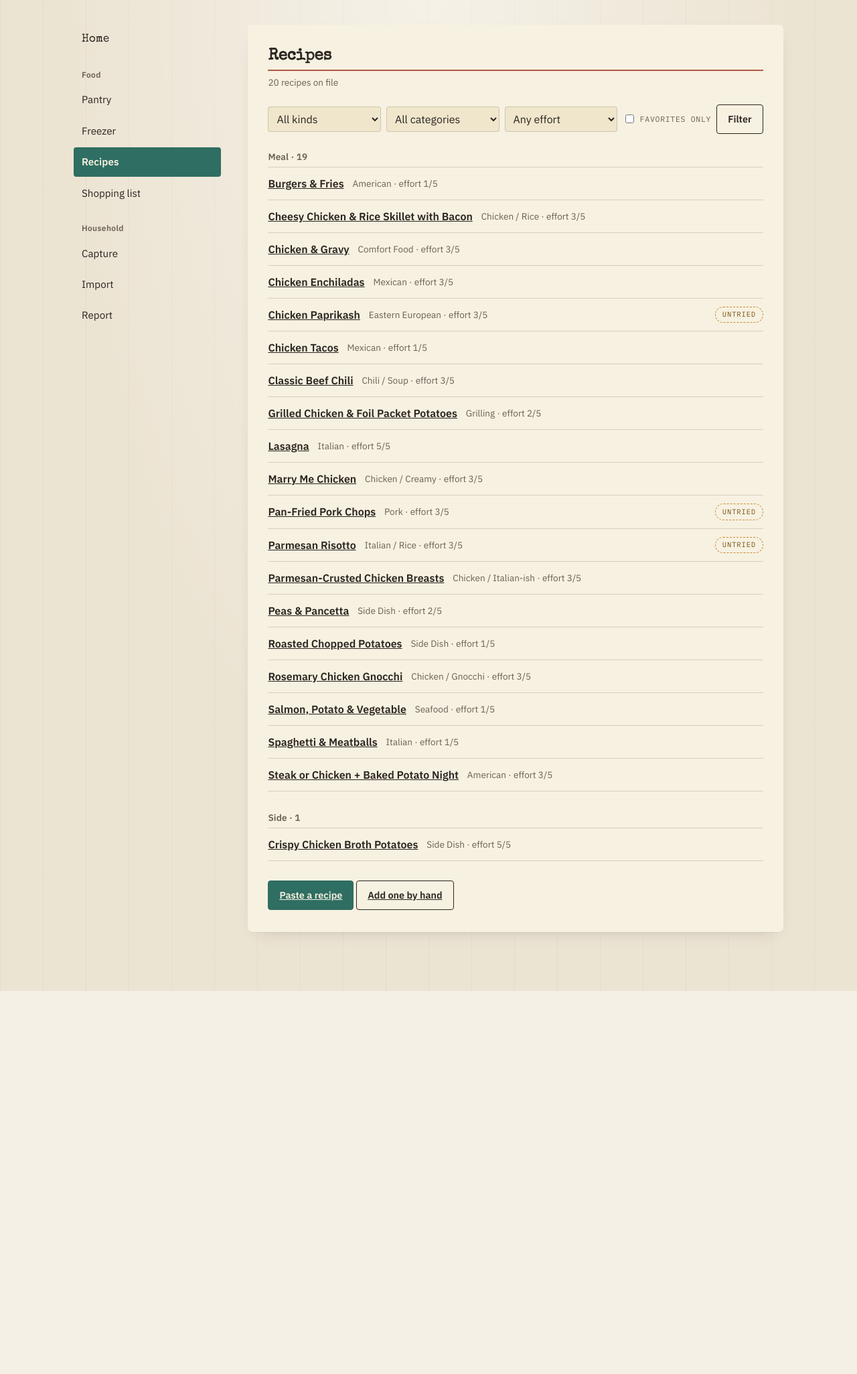
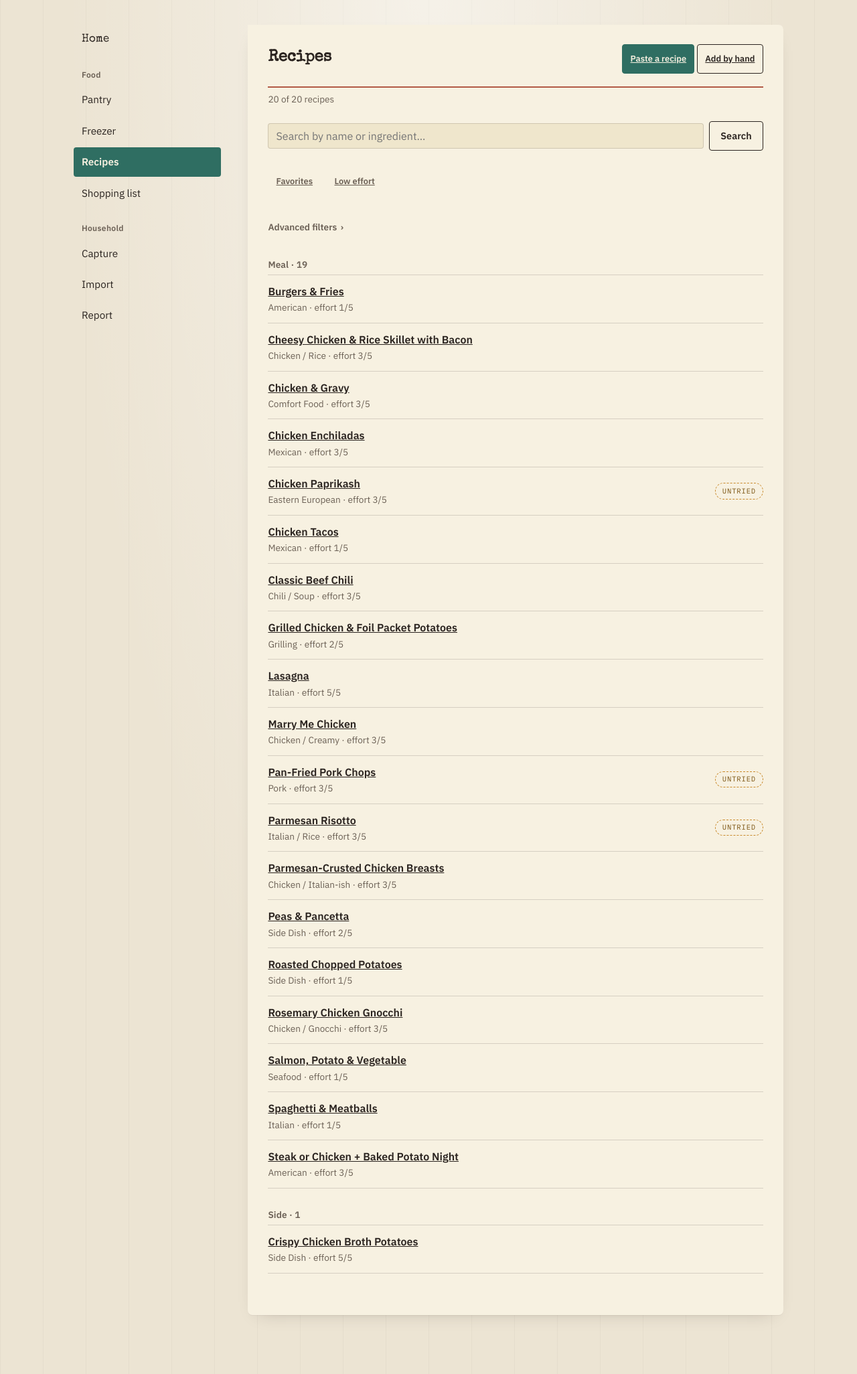
Before and after one commit to sh7289/homehq, a Flask app: page /recipes in a window 1280 px wide. Shown: the part 68-2120 px from the top of the page at 67% size. Before the commit the page ends 1548 px from the top, so only its background shows below. Run offline with Flask 3, Linux system fonts and the light colour scheme; the visitor is signed in with stand-in values (Sample User, id 1); some libraries are stand-ins or nearby versions.

Commit message:
Turn Recipes into a decision screen: search, quick filters, no-results states
Adds name/ingredient search (RecipeStore.filter(q=...), AND-combined with
existing kind/category/max_effort/favorites filters), Favorites and Low
effort as one-click quick filters with the old category/kind/effort
controls moved under a native <details> "Advanced filters" disclosure, a
"N of M recipes" match count with a human-readable active-filters summary
and Clear filters control, and a no-results state that's visually distinct
from an empty library. Add recipe (Paste/Manual) moves to the top of the
page. Recipe rows now stack name over metadata in .row__info so long names
don't collide with the meta line, and unknown effort is labelled "effort
not recorded" rather than silently passing an effort filter unexplained.

No new CSS -- reuses Task 1's .top-actions/.filter-bar/.disclosure/.row__info
conventions throughout.

Co-Authored-By: Claude Sonnet 5 <noreply@anthropic.com>
Claude-Session: https://claude.ai/code/session_013hnwKjJ7tnezEsZxmAKrVB

```diff
--- a/app.py
+++ b/app.py
@@ -716,15 +716,37 @@ def create_app():
         max_effort = request.args.get("max_effort")
         category = request.args.get("category") or None
         favorites_only = request.args.get("favorites") == "on"
+        query = request.args.get("q", "").strip()
+        parsed_max_effort = int(max_effort) if max_effort else None
         matches = app.recipes.filter(
             kind=kind,
             category=category,
-            max_effort=int(max_effort) if max_effort else None,
+            max_effort=parsed_max_effort,
             favorites_only=favorites_only,
+            q=query or None,
         )
         groups = {}
         for recipe in matches:
             groups.setdefault(recipe.kind, []).append(recipe)
+
+        # Human-readable summary of what's currently narrowing the list, so
+        # the page can show it next to the match count and offer a single
+        # "Clear filters" control -- rather than the user having to infer
+        # what's active from which form controls happen to be filled in.
+        active_filters = []
+        if query:
+            active_filters.append(f'search "{query}"')
+        if favorites_only:
+            active_filters.append("Favorites only")
+        if parsed_max_effort is not None:
+            active_filters.append(
+                "effort 1 only" if parsed_max_effort == 1 else f"effort {parsed_max_effort} or less"
+            )
+        if kind:
+            active_filters.append(kind.replace("_", " ").replace("-", " ").title())
+        if category:
+            active_filters.append(category)
+
         return render_template(
             "recipes.html",
             groups=[{"kind": k, "recipes": groups[k]} for k in sorted(groups)],
@@ -734,7 +756,10 @@ def create_app():
             selected_category=category,
             selected_effort=max_effort,
             favorites_only=favorites_only,
+            query=query,
+            active_filters=active_filters,
             total=len(app.recipes.all()),
+            matched=len(matches),
             active="recipes",
         )
 
--- a/recipe_store.py
+++ b/recipe_store.py
@@ -46,7 +46,13 @@ class RecipeStore:
         )
 
     def filter(
-        self, kind=None, cuisine=None, category=None, max_effort=None, favorites_only=False
+        self,
+        kind=None,
+        cuisine=None,
+        category=None,
+        max_effort=None,
+        favorites_only=False,
+        q=None,
     ):
         results = self.all()
         if kind:
@@ -61,7 +67,20 @@ class RecipeStore:
             results = [r for r in results if r.effort is None or r.effort <= max_effort]
         if favorites_only:
             results = [r for r in results if r.is_favorite]
+        if q:
+            needle = q.strip().lower()
+            if needle:
+                results = [r for r in results if self._matches(r, needle)]
         return results
+
+    @staticmethod
+    def _matches(recipe, needle):
+        """Case-insensitive substring match against the name or any
+        ingredient's name -- the two things a person searching for
+        "what can I make with chicken" would type."""
+        if needle in recipe.name.lower():
+            return True
+        return any(needle in (ing.get("name") or "").lower() for ing in recipe.ingredients)
 
     def group_by_kind(self):
         """[{kind, recipes}] in alphabetical kind order, non-empty only."""
--- a/templates/recipes.html
+++ b/templates/recipes.html
@@ -2,11 +2,46 @@
 {% block title %}Recipes – Home HQ{% endblock %}
 {% block content %}
   <div class="card">
+    <div class="top-actions">
       <h1 class="card__title">Recipes</h1>
+      <span>
+        <a class="btn btn--primary btn--sm" href="{{ url_for('recipe_paste') }}">Paste a recipe</a>
+        <a class="btn btn--sm" href="{{ url_for('recipe_new') }}">Add by hand</a>
+      </span>
+    </div>
     <hr class="card__rule">
-    <p class="card__meta">{{ total }} recipe{{ '' if total == 1 else 's' }} on file</p>
+    <p class="card__meta">
+      {{ matched }} of {{ total }} recipe{{ '' if total == 1 else 's' }}
+      {%- if active_filters %}
+        &middot; filtered by {{ active_filters|join(', ') }}
+        <a class="btn btn--sm btn--ghost" href="{{ url_for('recipes') }}">Clear filters</a>
+      {%- endif %}
+    </p>
 
     <form class="search-bar" method="get" action="{{ url_for('recipes') }}">
+      <label class="visually-hidden" for="q">Search recipes</label>
+      <input id="q" type="search" name="q" value="{{ query }}" placeholder="Search by name or ingredient&hellip;">
+      {% if selected_kind %}<input type="hidden" name="kind" value="{{ selected_kind }}">{% endif %}
+      {% if selected_category %}<input type="hidden" name="category" value="{{ selected_category }}">{% endif %}
+      {% if selected_effort %}<input type="hidden" name="max_effort" value="{{ selected_effort }}">{% endif %}
+      {% if favorites_only %}<input type="hidden" name="favorites" value="on">{% endif %}
+      <button class="btn" type="submit">Search</button>
+    </form>
+
+    <div class="filter-bar" role="group" aria-label="Quick filters">
+      <a class="btn btn--sm {{ 'btn--primary' if favorites_only else 'btn--ghost' }}"
+         {% if favorites_only %}aria-current="true"{% endif %}
+         href="{{ url_for('recipes', q=(query or none), kind=selected_kind, category=selected_category, max_effort=selected_effort, favorites=(none if favorites_only else 'on')) }}">Favorites</a>
+      <a class="btn btn--sm {{ 'btn--primary' if selected_effort == '2' else 'btn--ghost' }}"
+         {% if selected_effort == '2' %}aria-current="true"{% endif %}
+         href="{{ url_for('recipes', q=(query or none), kind=selected_kind, category=selected_category, favorites=('on' if favorites_only else none), max_effort=(none if selected_effort == '2' else '2')) }}">Low effort</a>
+    </div>
+
+    <details class="disclosure">
+      <summary class="disclosure__summary">Advanced filters</summary>
+      <form class="search-bar" method="get" action="{{ url_for('recipes') }}">
+        {% if query %}<input type="hidden" name="q" value="{{ query }}">{% endif %}
+        {% if favorites_only %}<input type="hidden" name="favorites" value="on">{% endif %}
         <select name="kind" aria-label="Kind">
           <option value="">All kinds</option>
           {% for kind in kinds %}
@@ -27,27 +62,29 @@
             </option>
           {% endfor %}
         </select>
-      <label class="check">
-        <input type="checkbox" name="favorites" value="on" {{ 'checked' if favorites_only else '' }}>
-        Favorites only
-      </label>
-      <button class="btn" type="submit">Filter</button>
+        <button class="btn" type="submit">Apply filters</button>
       </form>
+    </details>
 
     {% for group in groups %}
       <span class="eyebrow">{{ group.kind|titlecase }} &middot; {{ group.recipes|length }}</span>
       <ul class="rows">
         {% for recipe in group.recipes %}
           <li class="row">
+            <div class="row__info">
               <span class="row__name"><a href="{{ url_for('recipe_detail', slug=recipe.slug) }}">{{ recipe.name }}</a></span>
               {# Build the meta as a list so a missing field never leaves an
-               orphan separator behind. #}
+                 orphan separator behind. Order: category, effort, total
+                 time, servings -- title and category are the two things
+                 that decide "is this worth opening", the rest is detail. #}
               {%- set bits = [] -%}
               {%- if recipe.frontmatter.category %}{{- bits.append(recipe.frontmatter.category) or '' -}}{% endif -%}
-            {%- if recipe.cuisine %}{{- bits.append(recipe.cuisine|titlecase) or '' -}}{% endif -%}
-            {%- if recipe.effort %}{{- bits.append('effort ' ~ recipe.effort ~ '/5') or '' -}}{% endif -%}
+              {%- if recipe.effort %}{{- bits.append('effort ' ~ recipe.effort ~ '/5') or '' -}}
+              {%- elif selected_effort %}{{- bits.append('effort not recorded') or '' -}}{% endif -%}
+              {%- if recipe.frontmatter.total_minutes %}{{- bits.append(recipe.frontmatter.total_minutes ~ ' min') or '' -}}{% endif -%}
               {%- if recipe.frontmatter.serves %}{{- bits.append('serves ' ~ recipe.frontmatter.serves) or '' -}}{% endif -%}
               <span class="row__meta">{{ bits|join(' · ') }}</span>
+            </div>
             {# Most recipes here are vouched for, so badging those says
                nothing. The few nobody has tried are the useful signal. #}
             {% if not recipe.is_favorite %}<span class="tag-untried">Untried</span>{% endif %}
@@ -55,12 +92,18 @@
         {% endfor %}
       </ul>
     {% else %}
+      {% if total == 0 %}
         <ul class="rows">
-        <li class="row">Nothing on file yet — add the first recipe below.</li>
+          <li class="row">Nothing on file yet — add the first recipe above.</li>
         </ul>
+      {% else %}
+        <ul class="rows">
+          <li class="row">
+            <span>No recipes match your search and filters.</span>
+            <a class="btn btn--sm btn--ghost" href="{{ url_for('recipes') }}">Clear filters</a>
+          </li>
+        </ul>
+      {% endif %}
     {% endfor %}
-
-    <a class="btn btn--primary" href="{{ url_for('recipe_paste') }}">Paste a recipe</a>
-    <a class="btn" href="{{ url_for('recipe_new') }}">Add one by hand</a>
   </div>
 {% endblock %}
```
Also changed, not shown: tests/test_recipe_routes.py (+204 -1 lines), tests/test_recipes.py (+35 -0 lines). Lines whose indentation alone changed are shown as unchanged.
